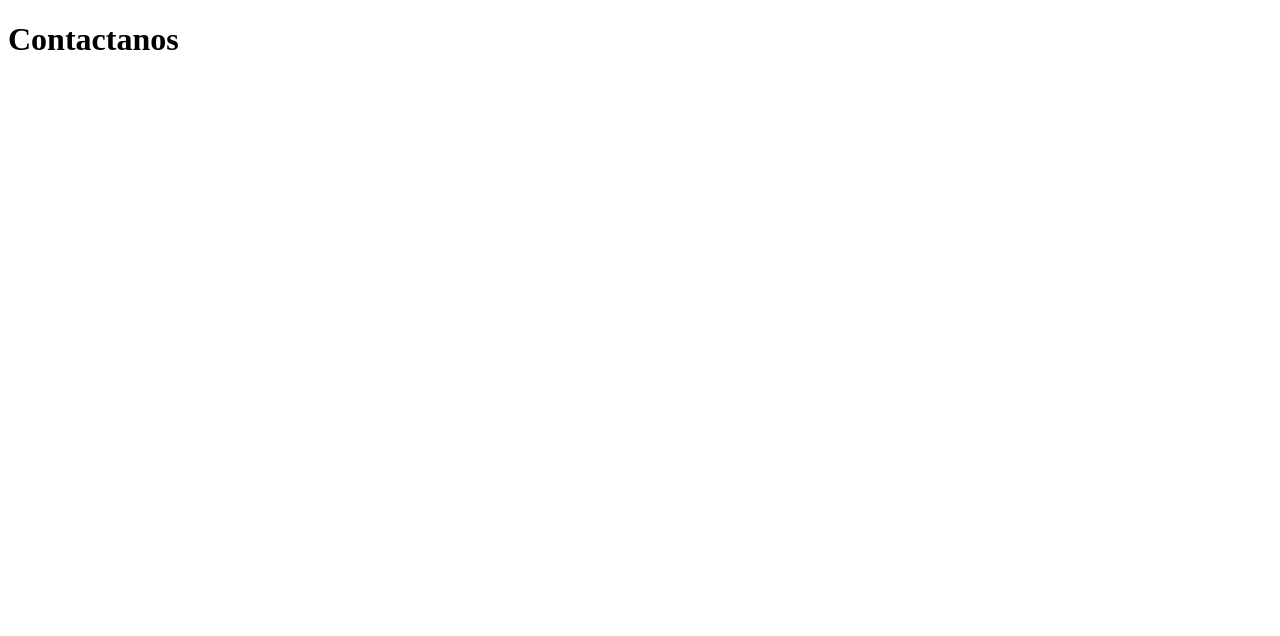
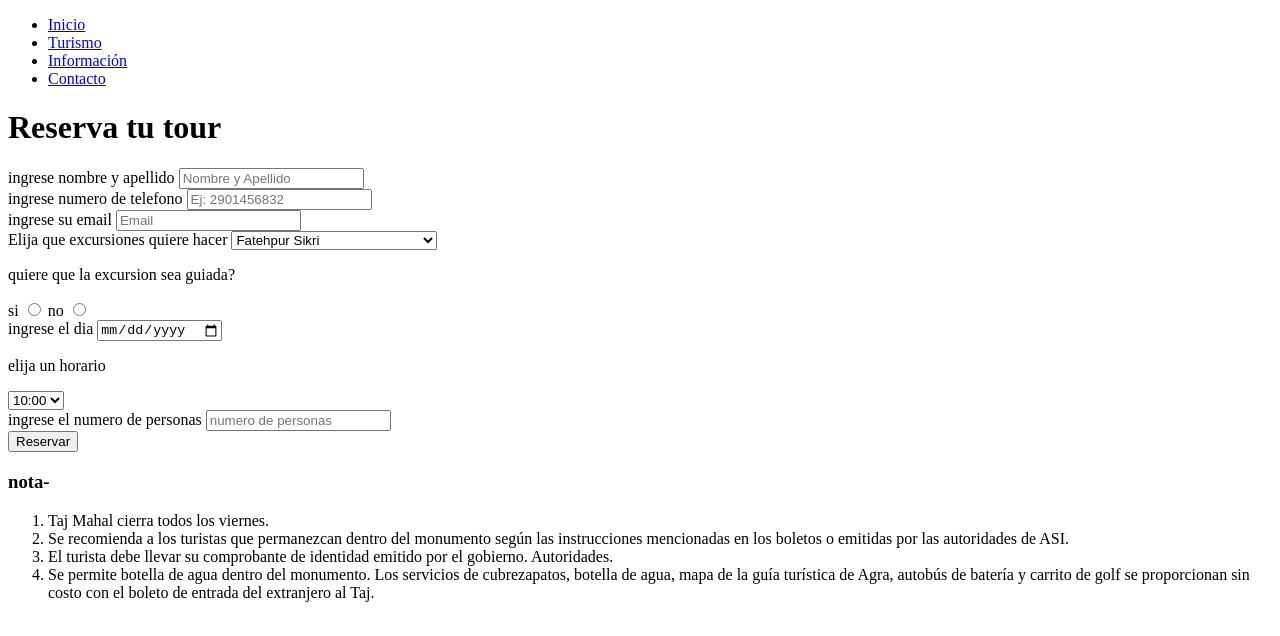
Before and after one commit to lucasbarria/taj-mahal-sitio-web, a plain HTML site: page contacto.html in a window 1280 px wide. Drawn offline with Linux system fonts and the light colour scheme.

Commit message:
maquetado de form terminado

```diff
--- a/contacto.html
+++ b/contacto.html
@@ -7,7 +7,84 @@
     <title>Contacto</title>
 </head>
 <body>
-    <h1>Contactanos</h1>
+    <header id="encabezado">
+        <nav class="navegacion">
+            <ul>
+                <li><a href ="index.html">Inicio</a></li>
+                <li><a href ="turismo.html">Turismo</a></li>
+                <li><a href ="info.html">Información</a></li>
+                <li><a href ="contacto.html">Contacto</a></li>
+            </ul>
+        </nav>
+    </header>
+    <h1>Reserva tu tour</h1>
+    <form action="">
+        <div class="info">
+            <label for="nombre">ingrese nombre y apellido</label>
+            <input type="text" name="nombre" placeholder="Nombre y Apellido">
+        </div>
 
+        <div class="info">
+            <label for="num">ingrese numero de telefono</label>
+            <input type="tel" name="num" placeholder="Ej: 2901456832">
+        </div>
+
+        <div class="info">
+            <label for="email">ingrese su email</label>
+            <input type="email" name="email" placeholder="Email">
+
+        </div>
+
+        <div class="info">
+            <label for="excursion">Elija que excursiones quiere hacer</label>
+            <select name="excursion" id="excursion">
+                <option value="">Fatehpur Sikri</option>
+                <option value="">Mathura</option>
+                <option value="">Bateshwar</option>
+                <option value="">Santuario de Chambal</option>
+                <option value="">Santuario de aves de Keetham</option>
+            </select>
+        </div>
+
+        <div class="info">
+            <p>quiere que la excursion sea guiada?</p>
+            <label for="guiada?">si</label>
+            <input type="radio" name="guiada?" id="guia-si">
+            <label for="guiada?">no</label>
+            <input type="radio" name="guiada?" id="guia-no">
+        </div>
+
+        <div class="info">
+            <label for="fecha">ingrese el dia</label>
+        <input type="date" name="date" id="date">
+        </div>
+
+        <div class="info">
+            <p>elija un horario</p>
+        <select name="horarios" id="horarios">
+            <option value="">10:00</option>
+            <option value="">12:00</option>
+            <option value="">14:00</option>
+            <option value="">16:00</option>
+            <option value="">18:00</option>
+        </select>
+        </div>
+
+        <div class="info">
+            <label for="personas">ingrese el numero de personas</label>
+        <input type="number" name="personas" id="" placeholder="numero de personas">
+        </div>
+
+        <input type="submit" value="Reservar">
+    </form>
+    <section>
+        <h3>nota-</h3>
+        <ol>
+            <li>Taj Mahal cierra todos los viernes.</li>
+            <li>Se recomienda a los turistas que permanezcan dentro del monumento según las instrucciones mencionadas en los boletos o emitidas por las autoridades de ASI.</li>
+            <li>El turista debe llevar su comprobante de identidad emitido por el gobierno. Autoridades.</li>
+            <li>Se permite botella de agua dentro del monumento. Los servicios de cubrezapatos, botella de agua, mapa de la guía turística de Agra, autobús de batería y carrito de golf se proporcionan sin costo con el boleto de entrada del extranjero al Taj.</li>
+        </ol>
+    </section>
 </body>
 </html>
```
